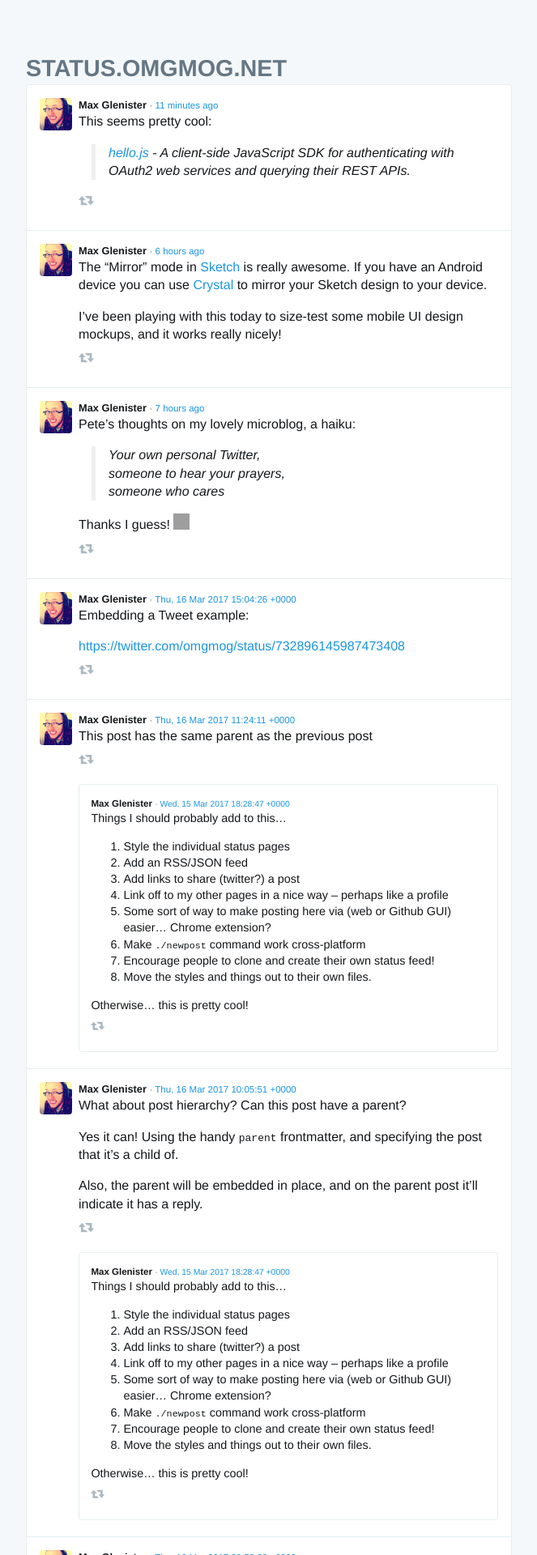
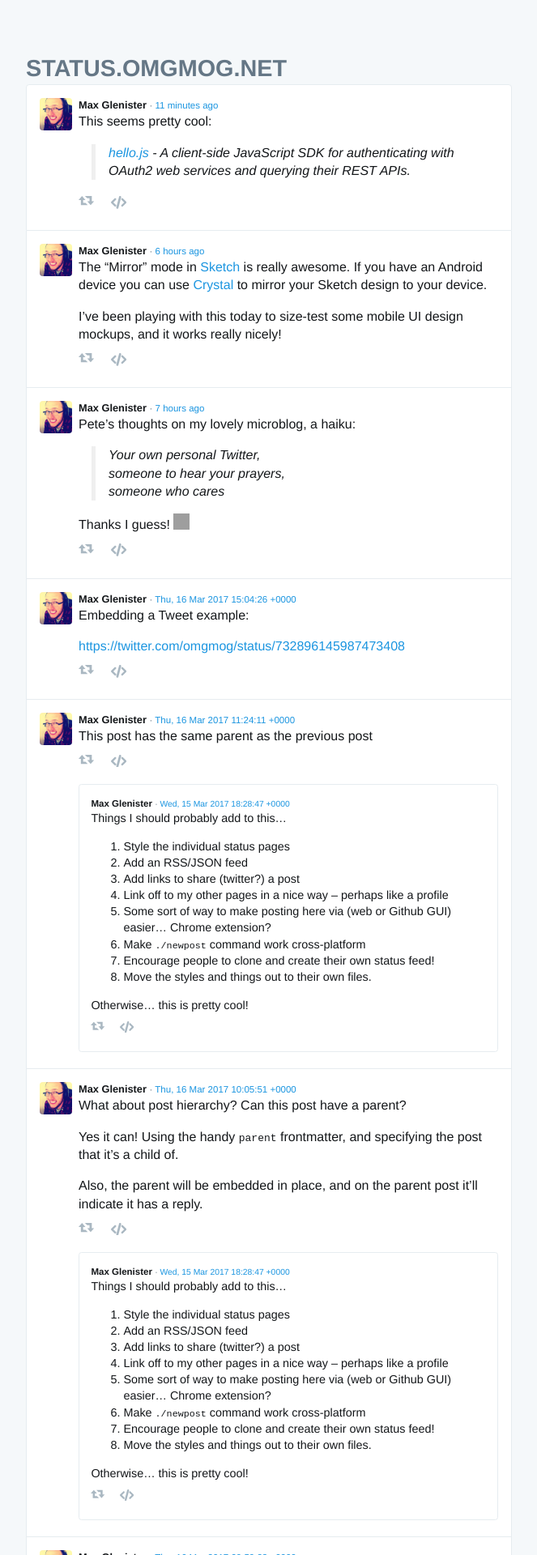
Before and after one commit to omgmog/status.omgmog.net, a Jekyll site: the page built from index.html, in a window 1280 px wide. Shown: the top 1920 px of the page at 81% size, without its empty margins (96-759 px from the left). Built offline with Jekyll 4.4.1, drawn with Linux system fonts in a browser that asks for light colours; comment, search, counter and statistics services are not loaded.

Commit message:
Added a 'view post source' link

```diff
--- a/_includes/single.html
+++ b/_includes/single.html
@@ -16,6 +16,7 @@
     {{ status.content }}
   </div>
   {% include tweet_this.html %}
+  {% include source.html %}
   {% if include.show_children %}
     {% include children.html %}
   {% endif %}
--- /dev/null
+++ b/_includes/source.html
@@ -0,0 +1,8 @@
+<a
+  href="{{ site.github.repository_url }}/blob/master/{{ status.path }}"
+  class="source status-icon-link"
+  target="_blank"
+>
+{% include svg.html file="source" %}
+<span>Source on Github</span>
+</a>
--- a/assets/style.scss
+++ b/assets/style.scss
@@ -148,6 +148,10 @@ article {
     width: 1.4em;
     height: 1em;
   }
+  &-source {
+    width: 1.2em;
+    height: .9em;
+  }
 }
 .status-icon-link {
   font-size: 1em;
@@ -165,6 +169,9 @@ article {
   &:hover {
     color: #17bf63;
   }
+}
+.source {
+
 }
 .back {
   font-size: .8rem;
```
Also changed, not shown: _includes/svg/source.svg (added).
